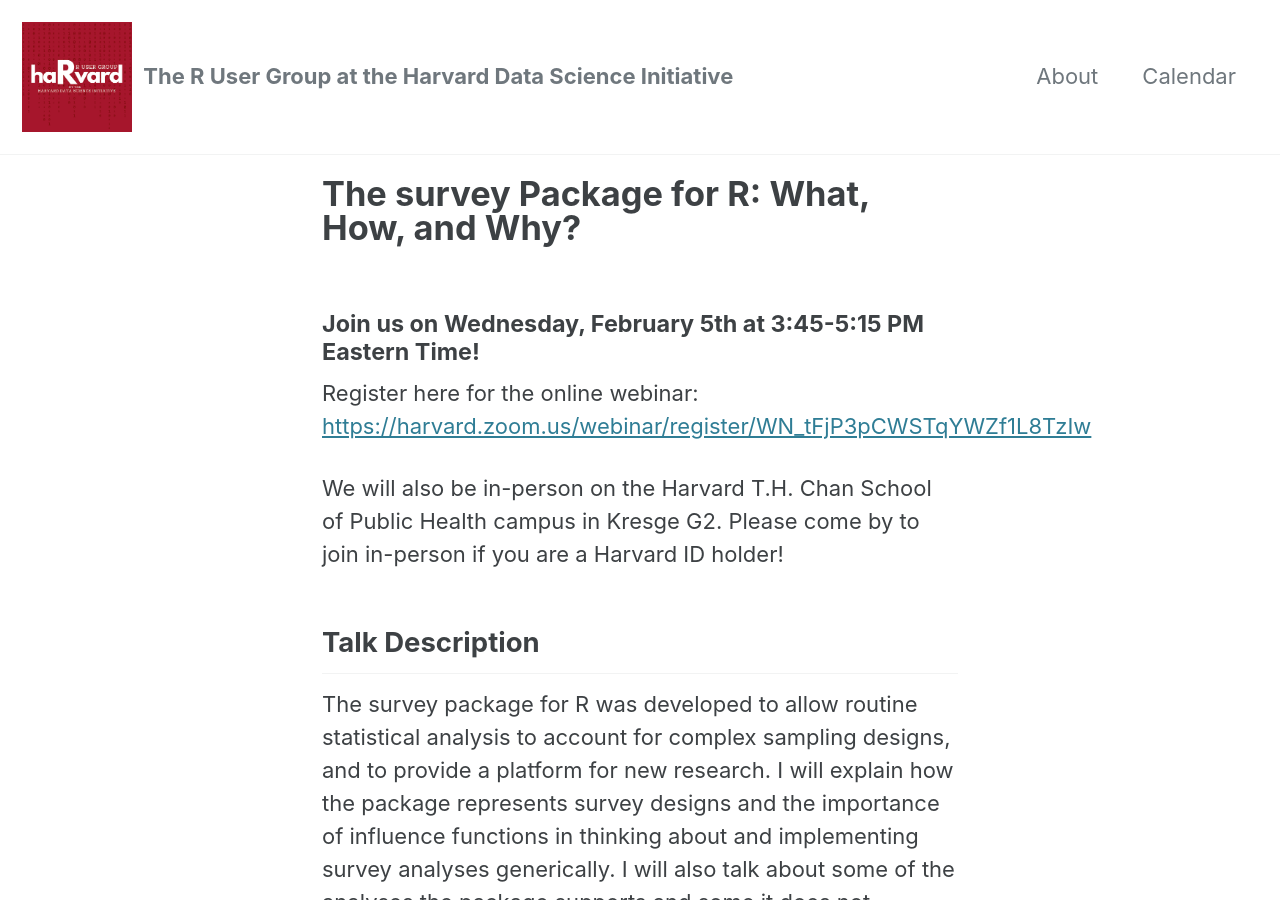
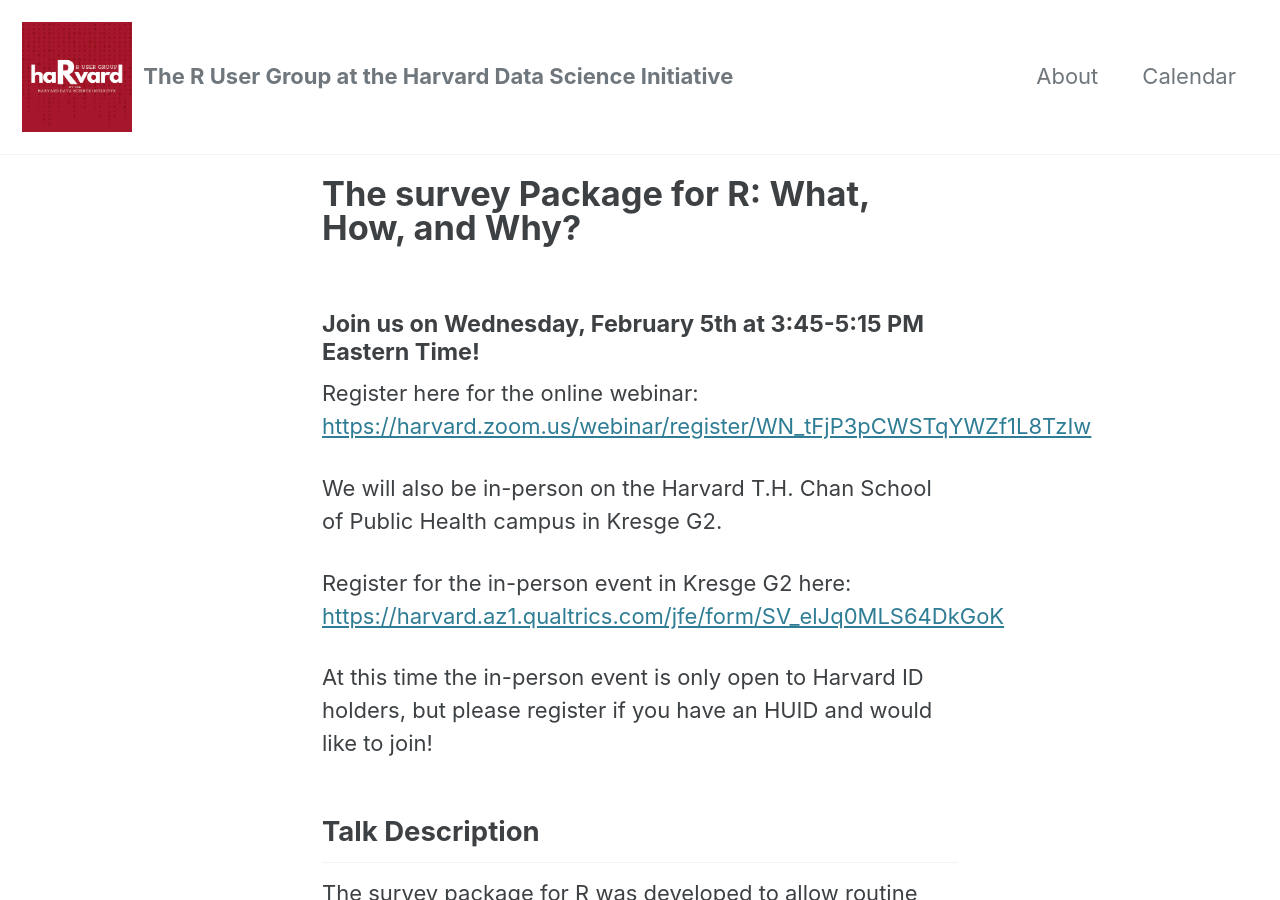
Before and after one commit to RUG-at-HDSI/rug-at-hdsi.org, a Jekyll site: the page built from _upcoming_events/2025_02_05_thomas_lumley.md, in a window 1280 px wide and 900 px high. Built offline with Jekyll 4.4.1, drawn with Linux system fonts in a browser that asks for light colours; cached includes are drawn as plain includes.

Commit message:
Add in person signup

```diff
--- a/_upcoming_events/2025_02_05_thomas_lumley.md
+++ b/_upcoming_events/2025_02_05_thomas_lumley.md
@@ -28,7 +28,13 @@
 <a href="{{ page.registration_link }}">{{ page.registration_link }}</a>
 
 We will also be in-person on the Harvard T.H. Chan School of Public Health campus
-in Kresge G2. Please come by to join in-person if you are a Harvard ID holder!
+in Kresge G2.
+
+Register for the in-person event in Kresge G2 here:
+<https://harvard.az1.qualtrics.com/jfe/form/SV_elJq0MLS64DkGoK>
+
+At this time the in-person event is only open to Harvard ID holders,
+but please register if you have an HUID and would like to join!
 
 ## Talk Description
 
```
